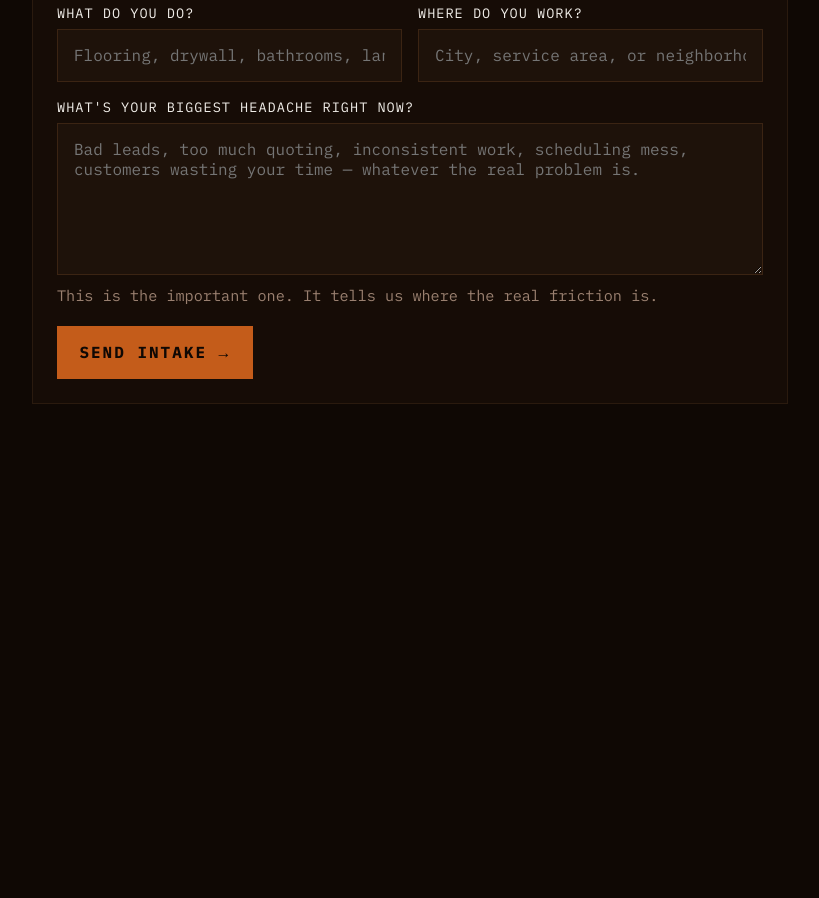
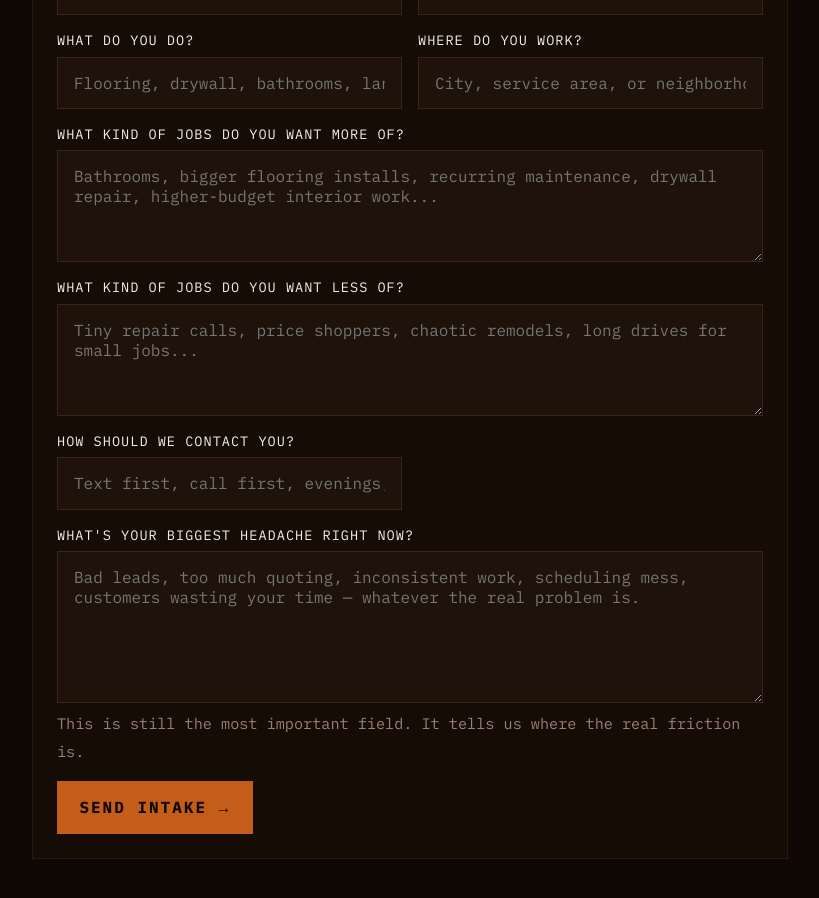
Before and after one commit to kn8-codes/belt-works, a SvelteKit app: page /foundry/intake in a window 1280 px wide. Shown: the part 560-1458 px from the top of the page, without its empty margins (230-1049 px from the left). Before the commit the page ends 1044 px from the top, so only its background shows below. Built offline with nearby package versions, Linux system fonts and the light colour scheme.

Commit message:
Expand FOUNDRY intake questions

```diff
--- a/src/routes/api/foundry-intake/+server.js
+++ b/src/routes/api/foundry-intake/+server.js
@@ -26,6 +26,9 @@ export async function POST({ request }) {
     const phone = String(body.phone || '').trim();
     const whatYouDo = String(body.whatYouDo || '').trim();
     const whereYouWork = String(body.whereYouWork || '').trim();
+    const idealJobs = String(body.idealJobs || '').trim();
+    const avoidJobs = String(body.avoidJobs || '').trim();
+    const preferredContact = String(body.preferredContact || '').trim();
     const biggestHeadache = String(body.biggestHeadache || '').trim();
     const sourcePath = String(body.sourcePath || '').trim();
     const sourceUrl = String(body.sourceUrl || '').trim();
@@ -46,6 +49,9 @@ export async function POST({ request }) {
       '',
       `What do you do: ${whatYouDo}`,
       `Where do you work: ${whereYouWork}`,
+      `What jobs do you want more of: ${idealJobs || '[blank]'}`,
+      `What jobs do you want less of: ${avoidJobs || '[blank]'}`,
+      `Preferred contact: ${preferredContact || '[blank]'}`,
       '',
       'Biggest headache right now:',
       biggestHeadache,
--- a/src/routes/foundry/intake/+page.svelte
+++ b/src/routes/foundry/intake/+page.svelte
@@ -10,6 +10,9 @@
     phone: '',
     whatYouDo: '',
     whereYouWork: '',
+    idealJobs: '',
+    avoidJobs: '',
+    preferredContact: '',
     biggestHeadache: ''
   });
 
@@ -51,6 +54,9 @@
         phone: '',
         whatYouDo: '',
         whereYouWork: '',
+        idealJobs: '',
+        avoidJobs: '',
+        preferredContact: '',
         biggestHeadache: ''
       };
     } catch (err) {
@@ -74,7 +80,7 @@
 
     <header class="stack fade-in" style="--delay: 100ms">
       <h1>Quick intake.</h1>
-      <p class="lead">Five fields. No homework packet. Just enough to understand what you do, where you work, and what is making your business harder than it should be. If this looks useful, we can build something more custom from here.</p>
+      <p class="lead">Short enough to finish in a couple minutes, but detailed enough to tell us what you actually do, what jobs you want, what jobs you hate, and what is making your business harder than it should be. If this looks useful, we can build something more custom from here.</p>
     </header>
 
     <article class="card fade-in" style="--delay: 200ms">
@@ -103,9 +109,24 @@
           </div>
 
           <div class="field field-full">
+            <label for="ideal-jobs">What kind of jobs do you want more of?</label>
+            <textarea id="ideal-jobs" rows="4" bind:value={form.idealJobs} placeholder="Bathrooms, bigger flooring installs, recurring maintenance, drywall repair, higher-budget interior work..."></textarea>
+          </div>
+
+          <div class="field field-full">
+            <label for="avoid-jobs">What kind of jobs do you want less of?</label>
+            <textarea id="avoid-jobs" rows="4" bind:value={form.avoidJobs} placeholder="Tiny repair calls, price shoppers, chaotic remodels, long drives for small jobs..."></textarea>
+          </div>
+
+          <div class="field">
+            <label for="preferred-contact">How should we contact you?</label>
+            <input id="preferred-contact" type="text" bind:value={form.preferredContact} placeholder="Text first, call first, evenings, mornings..." />
+          </div>
+
+          <div class="field field-full">
             <label for="biggest-headache">What's your biggest headache right now?</label>
             <textarea id="biggest-headache" rows="6" bind:value={form.biggestHeadache} required placeholder="Bad leads, too much quoting, inconsistent work, scheduling mess, customers wasting your time — whatever the real problem is."></textarea>
-            <p class="hint">This is the important one. It tells us where the real friction is.</p>
+            <p class="hint">This is still the most important field. It tells us where the real friction is.</p>
           </div>
         </div>
 
```
